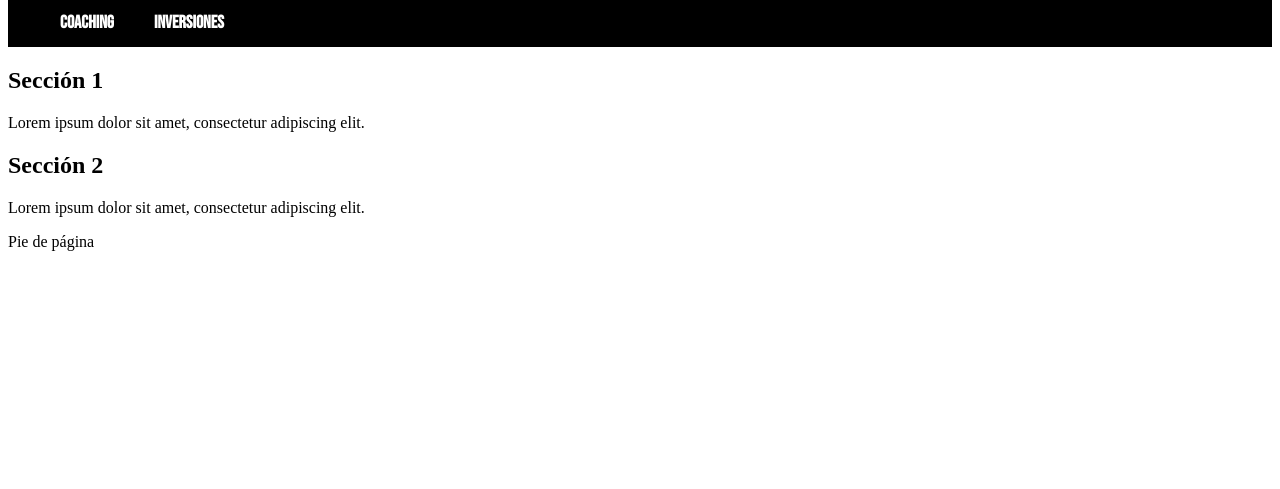
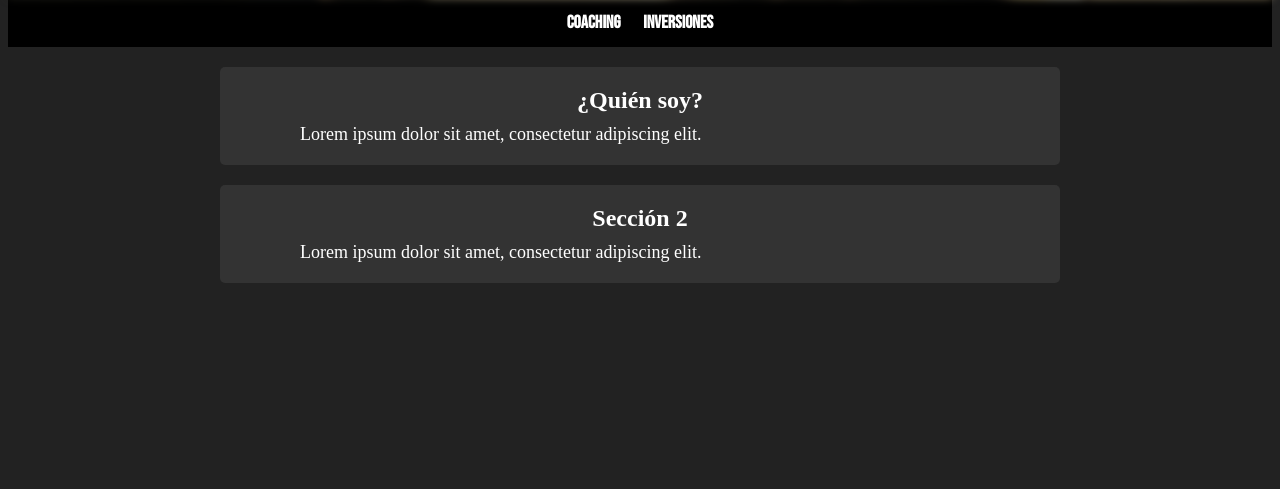
Before and after one commit to Ka1ZenGuy/Pagina-personal, a plain HTML site: page index.html in a window 1280 px wide. Shown: the part 311-800 px from the top of the page. Drawn offline with Linux system fonts and the light colour scheme; a script that the page names is missing.

Commit message:
fondo puesto, cajas hechas,

```diff
--- a/index.html
+++ b/index.html
@@ -2,7 +2,7 @@
 <html>
   <head>
     <meta charset="utf-8">
-    <title>Título de la página</title>
+    <title></title>
     <link rel="stylesheet" href="style.css">
     <link rel="preconnect" href="https://fonts.googleapis.com">
     <link rel="preconnect" href="https://fonts.googleapis.com">
@@ -12,7 +12,7 @@
   <body>
     <div class="encabezado">
         <div class="imagen-bienvenida">
-          <img src="adult-1850177.jpg" alt="Imagen de bienvenida">
+          <img src="img/adult-1850177.jpg" alt="Imagen de bienvenida">
           <h1 class="texto-bienvenida">Bienvenidx</h1>
         </div>
     </div>
@@ -30,7 +30,7 @@
     </header>
     <main>
       <section>
-        <h2>Sección 1</h2>
+        <h2>¿Quién soy?</h2>
         <p>Lorem ipsum dolor sit amet, consectetur adipiscing elit. </p>
       </section>
       <section>
@@ -39,7 +39,7 @@
       </section>
     </main>
     <footer>
-      <p>Pie de página</p>
+      <p></p>
     </footer>
     <script src="script.js"></script>
   </body>
--- a/style.css
+++ b/style.css
@@ -1,3 +1,8 @@
+body {
+  background-color: #222222;
+}
+
+
 .encabezado {
     background-color: black;
     color: white;
@@ -33,6 +38,7 @@ nav {
     align-items: center;
   }
 
+
   .contenedor {
     width: 100%;
     max-width: 1200px;
@@ -51,17 +57,19 @@ nav {
 
   .enlaces {
     list-style: none;
-    display: flex;
+    display: center;
     justify-content: flex-start;
-    align-items: center;
+    align-items: flex-start;
+    position: relative;
     margin: 0;
     padding: 0;
     flex-grow: 1;
-    text-align: center;
+    text-align: center; /* Agregado para centrar el texto */
   }
 
   .enlaces li {
-    margin: 0 10px;
+    margin: 10 10px;
+    display: inline-block;
   }
 
   .enlaces a {
@@ -73,8 +81,9 @@ nav {
     transition: all 0.2s ease;
     padding: 10px;
     border-radius: 5px;
-    text-align: center;
+    text-align: center; /* Agregado para centrar el texto */
   }
+
 
   .enlaces a:hover {
     color: gray;
@@ -90,3 +99,35 @@ nav {
     margin-right: 0;
     margin-left: auto;
   }
+
+  main {
+    display: flex;
+    flex-direction: column;
+    justify-content: center;
+    align-items: center;
+    padding: 20px;
+    color: white;
+  }
+
+  section {
+    background-color: #333333;
+    padding: 20px;
+    margin-bottom: 20px;
+    border-radius: 5px;
+    width: 100%;
+    max-width: 800px;
+  }
+
+  section h2 {
+    margin-top: 0;
+    margin-bottom: 10px;
+    text-align: center;
+    font-size: 24px;
+  }
+
+  section p {
+    margin-top: 0;
+    margin-left: 60px;
+    margin-bottom: 0;
+    font-size: 18px;
+  }
```
